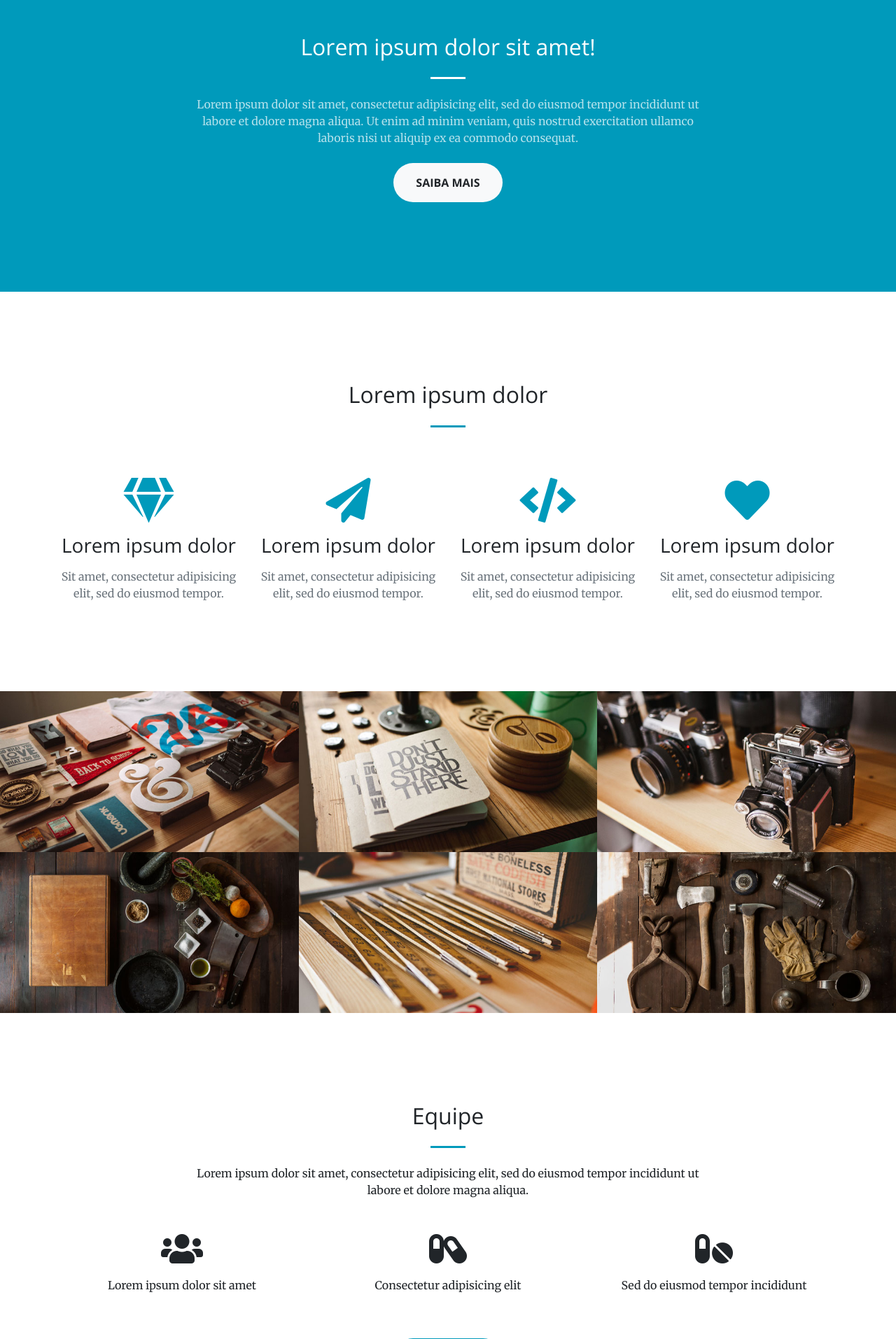
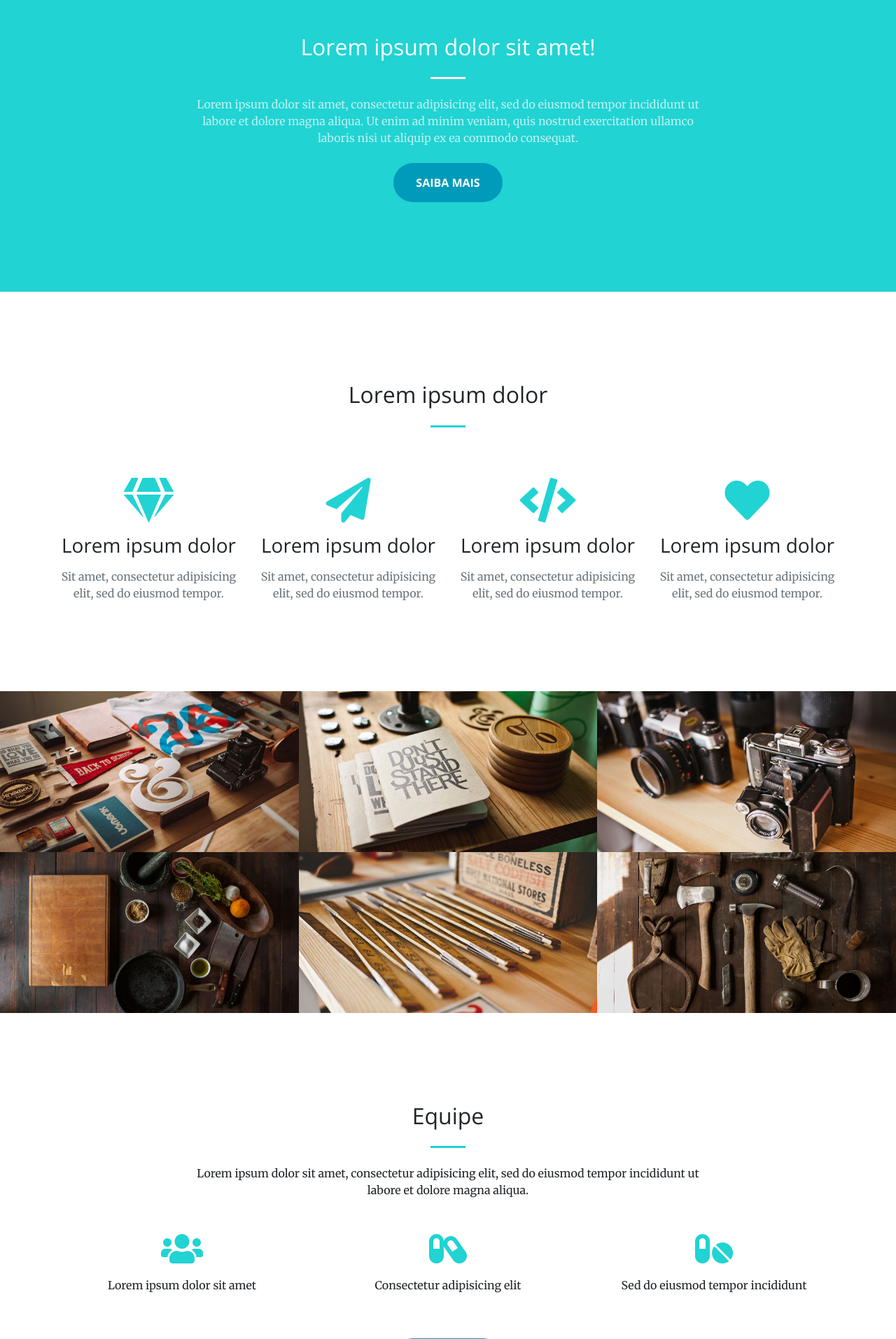
Before and after one commit to PI1-2018-2/smart-medicine-cup, a Django app: page / in a window 1280 px wide. Shown: the part 880-2794 px from the top of the page at 70% size. Run offline with Django 3.2, Linux system fonts and the light colour scheme; some libraries are stand-ins or nearby versions.

Commit message:
Adjust landing page colors

```diff
--- a/smart_medicine_cup_backend/landing_page/templates/home.html
+++ b/smart_medicine_cup_backend/landing_page/templates/home.html
@@ -83,7 +83,7 @@
             <h2 class="section-heading text-white">Lorem ipsum dolor sit amet!</h2>
             <hr class="light my-4">
             <p class="text-faded mb-4">Lorem ipsum dolor sit amet, consectetur adipisicing elit, sed do eiusmod tempor incididunt ut labore et dolore magna aliqua. Ut enim ad minim veniam, quis nostrud exercitation ullamco laboris nisi ut aliquip ex ea commodo consequat.</p>
-            <a class="btn btn-light btn-xl js-scroll-trigger" href="#services">Saiba mais</a>
+            <a class="btn btn-secondary btn-xl js-scroll-trigger" href="#services">Saiba mais</a>
           </div>
         </div>
       </div>
@@ -240,22 +240,22 @@
         </div>
         <div class="row">
           <div class="col-lg-4 ml-auto text-center">
-            <i class="fas fa-users fa-3x mb-3 sr-team-1"></i>
+            <i class="fas fa-users fa-3x mb-3 sr-team-1 text-primary"></i>
             <p>Lorem ipsum dolor sit amet</p>
           </div>
           <div class="col-lg-4 mr-auto text-center">
-            <i class="fas fa-capsules fa-3x mb-3 sr-team-2"></i>
+            <i class="fas fa-capsules fa-3x mb-3 sr-team-2 text-primary"></i>
             <p>Consectetur adipisicing elit</p>
           </div>
           <div class="col-lg-4 mr-auto text-center">
-            <i class="fas fa-pills fa-3x mb-3 sr-team-2"></i>
+            <i class="fas fa-pills fa-3x mb-3 sr-team-2 text-primary"></i>
             <p>Sed do eiusmod tempor incididunt</p>
           </div>
         </div>
         <div class="row text-center">
             <div class="col-lg-12">
               <br><br>
-              <a class="btn btn-primary btn-xl js-scroll-trigger" href="#services">Saiba mais</a>
+              <a class="btn btn-secondary btn-xl js-scroll-trigger" href="#services">Saiba mais</a>
             </div>
           </div>
         </div>
--- a/smart_medicine_cup_backend/static/landing_page/scss/_bootstrap-overrides.scss
+++ b/smart_medicine_cup_backend/static/landing_page/scss/_bootstrap-overrides.scss
@@ -1,6 +1,10 @@
 // Bootstrap overrides for this template
 .text-primary {
   color: $primary !important;
+}
+
+.text-secondary {
+  color: $secondary !important;
 }
 
 .btn {
@@ -29,3 +33,18 @@
     box-shadow: 0 0 0 0.2rem rgba(240, 95, 64,.5) !important;
   }
 }
+
+.btn-secondary {
+  background-color: $secondary;
+  border-color: $secondary;
+  &:hover,
+  &:focus,
+  &:active {
+    color: $white;
+    background-color: darken($secondary, 5%) !important;
+  }
+  &:active,
+  &:focus {
+    box-shadow: 0 0 0 0.2rem rgba(240, 95, 64,.5) !important;
+  }
+}
--- a/smart_medicine_cup_backend/static/landing_page/scss/_global.scss
+++ b/smart_medicine_cup_backend/static/landing_page/scss/_global.scss
@@ -44,6 +44,10 @@ h6 {
   background-color: $secondary !important;
 }
 
+.bg-secondary-dark {
+  background-color: $secondary-dark !important;
+}
+
 .bg-dark {
   background-color: $gray-900 !important;
 }
--- a/smart_medicine_cup_backend/static/landing_page/scss/_navbar.scss
+++ b/smart_medicine_cup_backend/static/landing_page/scss/_navbar.scss
@@ -7,11 +7,11 @@
   .navbar-brand {
     font-weight: 700;
     text-transform: uppercase;
-    color: $primary;
+    color: $secondary;
     @include sans-serif-font;
     &:focus,
     &:hover {
-      color: darken($primary, .1);
+      color: darken($secondary, .1);
     }
   }
   .navbar-nav {
@@ -23,10 +23,10 @@
         text-transform: uppercase;
         color: $gray-900;
         &:hover {
-          color: $primary;
+          color: $secondary;
         }
         &.active {
-          color: $primary !important;
+          color: $secondary !important;
           background-color: transparent;
           &:hover {
             background-color: transparent;
@@ -59,17 +59,17 @@
       border-bottom: 1px solid fade-out($gray-900, .9);
       background-color: $white;
       .navbar-brand {
-        color: $primary;
+        color: $secondary;
         &:focus,
         &:hover {
-          color: darken($primary, .1);
+          color: darken($secondary, .1);
         }
       }
       .navbar-nav > li.nav-item > a.nav-link,
       .navbar-nav > li.nav-item > a.nav-link:focus {
         color: $gray-900;
         &:hover {
-          color: $primary;
+          color: $secondary;
         }
       }
     }
--- a/smart_medicine_cup_backend/static/landing_page/scss/_variables.scss
+++ b/smart_medicine_cup_backend/static/landing_page/scss/_variables.scss
@@ -12,5 +12,6 @@ $gray-800: #343a40 !default;
 $gray-900: #212529 !default;
 $black: #000 !default;
 
-$primary: #009ABB !default;
-$secondary: #007B95 !default;
+$primary: #21D3D3 !default;
+$secondary: #009ABB !default;
+$secondary-dark: #007B95 !default;
```
Also changed, not shown: smart_medicine_cup_backend/static/landing_page/css/creative.css (+31 -8 lines), smart_medicine_cup_backend/static/landing_page/css/creative.min.css.
